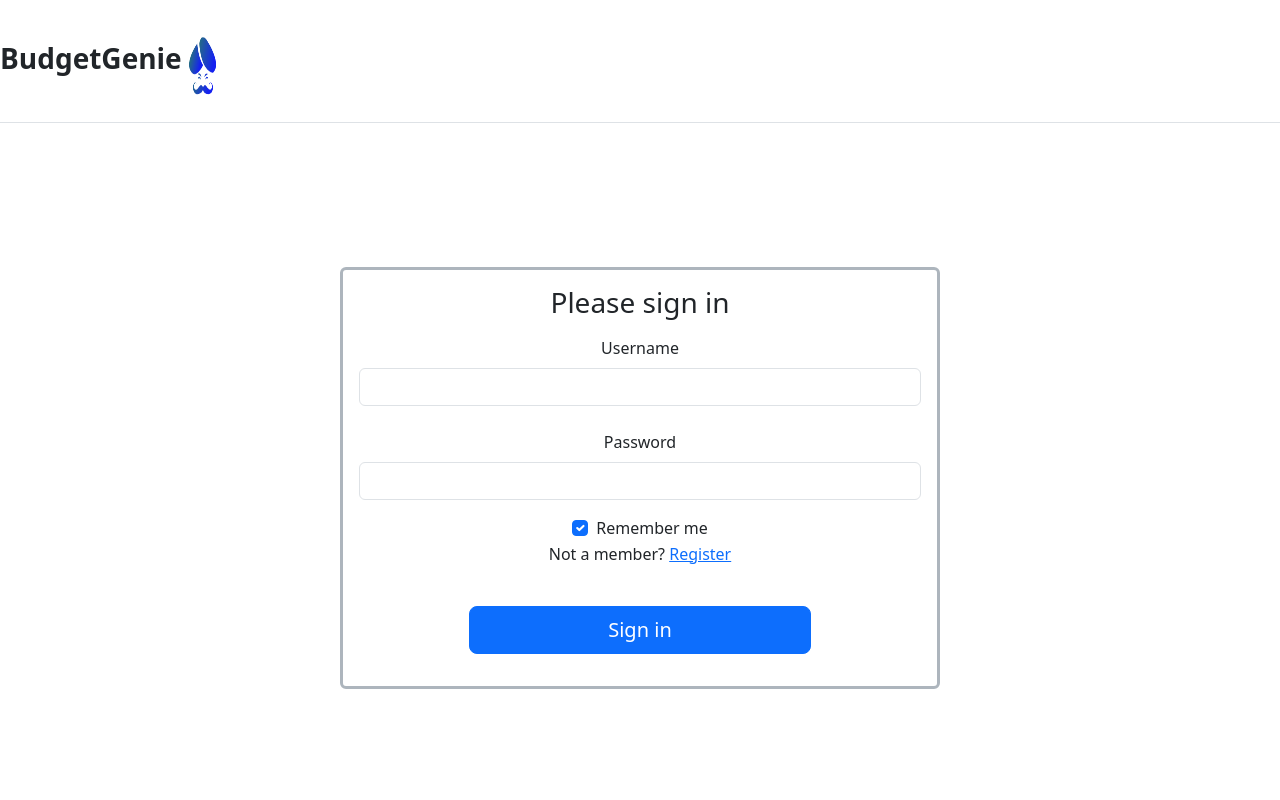
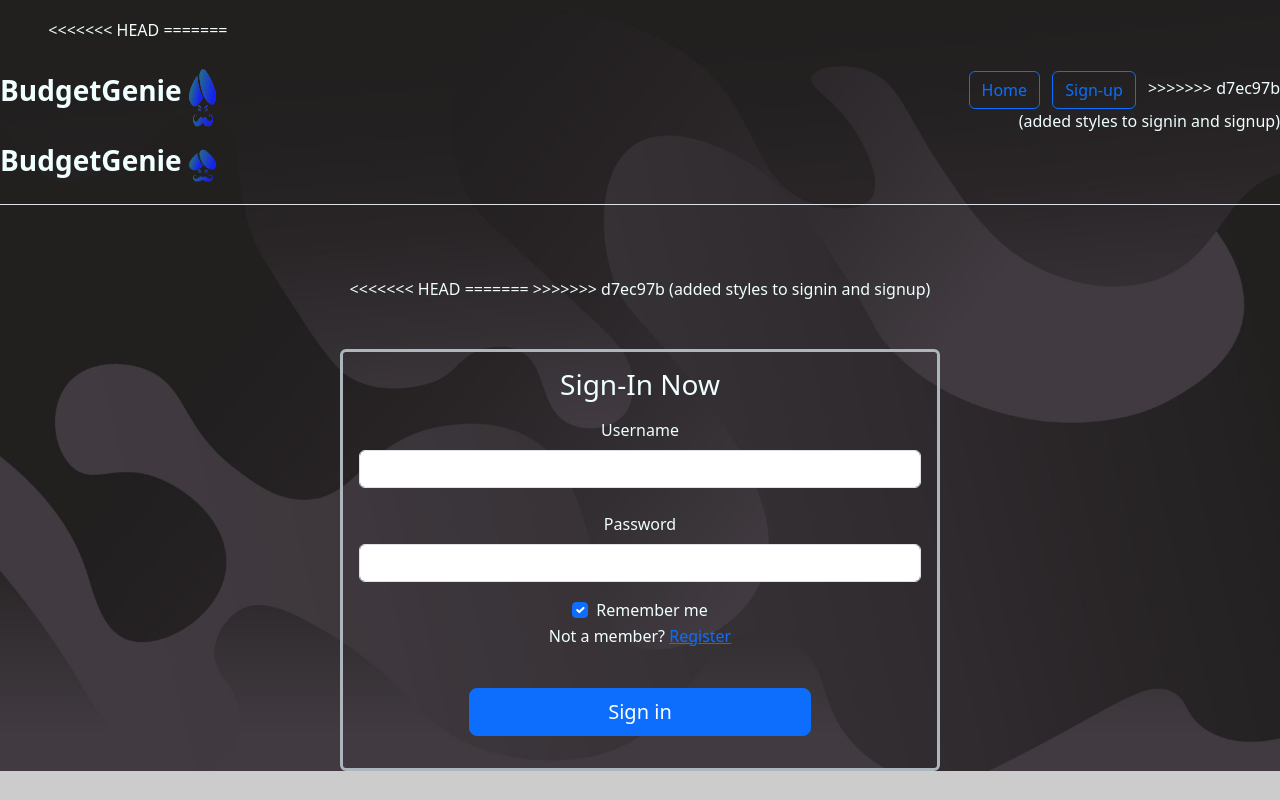
Before and after one commit to STEAM-Center-NYC/10031-Developing-an-Application-using-Artificial-Intelligence-to-Aid-in-Financial-Budgeting, a Flask app: page /sign-in in a window 1280 px wide. Run offline with Flask 3, Linux system fonts and the light colour scheme.

Commit message:
added styles to signin and signup

```diff
--- a/templates/home.html.jinja
+++ b/templates/home.html.jinja
@@ -29,7 +29,11 @@ body {
 <div class="container">
     <header class="d-flex flex-wrap align-items-center justify-content-center justify-content-md-between py-3 mb-4 border-bottom">
       <div class="col-md-3 mb-2 mb-md-0">
+<<<<<<< HEAD
         <h3 class="float-md-start mb-0" style="font-weight: 900;">BudgetGenie<img src="/media/static/genielogo2.png" height = "70" width= "40" ></h3>
+=======
+        <h3 class="float-md-start mb-0" style="font-weight: 900;">BudgetGenie<img src="/media/static/genielogo2.png" height = "50" width= "40" ></h3>
+>>>>>>> d7ec97b (added styles to signin and signup)
           <svg class="bi" width="40" height="32" role="img" aria-label="Bootstrap"><use xlink:href=""/></svg>
         </a>
      </div>
--- a/templates/sign.in.html.jinja
+++ b/templates/sign.in.html.jinja
@@ -6,16 +6,48 @@
     <title>Bootstrap demo</title>
     <link href="https://cdn.jsdelivr.net/npm/bootstrap@5.3.0-alpha2/dist/css/bootstrap.min.css" rel="stylesheet" integrity="sha384-aFq/bzH65dt+w6FI2ooMVUpc+21e0SRygnTpmBvdBgSdnuTN7QbdgL+OapgHtvPp" crossorigin="anonymous">
   </head>
+    <style>
+      body {
+        background-image: url("/media/static/vecteezy_minimalist-dark-gradient-wave-background-simple-design-for_7718309.jpg");
+        background-position: center;
+        background-repeat: no-repeat;
+        background-size: cover;
+        position: relative;
+        background-color: #cccccc;
+
+
+}
+
+</style>
   <header class="d-flex flex-wrap align-items-center justify-content-center justify-content-md-between py-3 mb-4 border-bottom">
       <div class="col-md-3 mb-2 mb-md-0">
+<<<<<<< HEAD
         <h3 class="float-md-start mb-0" style="font-weight: 900;">BudgetGenie<img src="/media/static/genielogo2.png" height = "90" width= "40" ></h3>
 
+=======
+        <h3 class="float-md-start mb-0" style="font-weight: 900;">BudgetGenie<img src="/media/static/genielogo2.png" height = "50" width= "40" ></h3>
+          <svg class="bi" width="40" height="32" role="img" aria-label="Bootstrap"><use xlink:href=""/></svg>
+        </a>
+     </div>
+
+
+
+
+      </ul>
+
+      <div class="col-md-3 text-end">
+          <a href="/" class="btn btn-outline-primary me-2">Home</a>
+            <a href="/sign-up" class="btn btn-outline-primary me-2">Sign-up</a>
+>>>>>>> d7ec97b (added styles to signin and signup)
       </div>
     </header>
   <body>
   <br>
 <br>
+<<<<<<< HEAD
 
+=======
+>>>>>>> d7ec97b (added styles to signin and signup)
 
  <br>
  <br>
@@ -28,7 +60,7 @@
 
 
 
- <body class="text-center ">
+ <body class="text-center " style="color: azure;">
 
 
 <div class=" mx-auto border border-dark-subtle border-3 rounded p-3" style="width: 600px;">
@@ -36,7 +68,7 @@
 <main class="form-signin w-100 m-auto">
   <form class="mx-auto" action="/sign-in" method="post">
 
-    <h1 class="h3 mb-3 fw-normal">Please sign in</h1>
+    <h1 class="h3 mb-3 fw-normal">Sign-In Now</h1>
 
    <div class="form-outline mb-4">
     <label for="exampleInputPassword1" class="form-label">Username</label>
```
Also changed, not shown: templates/sign.up.html.jinja (+18 -2 lines).
